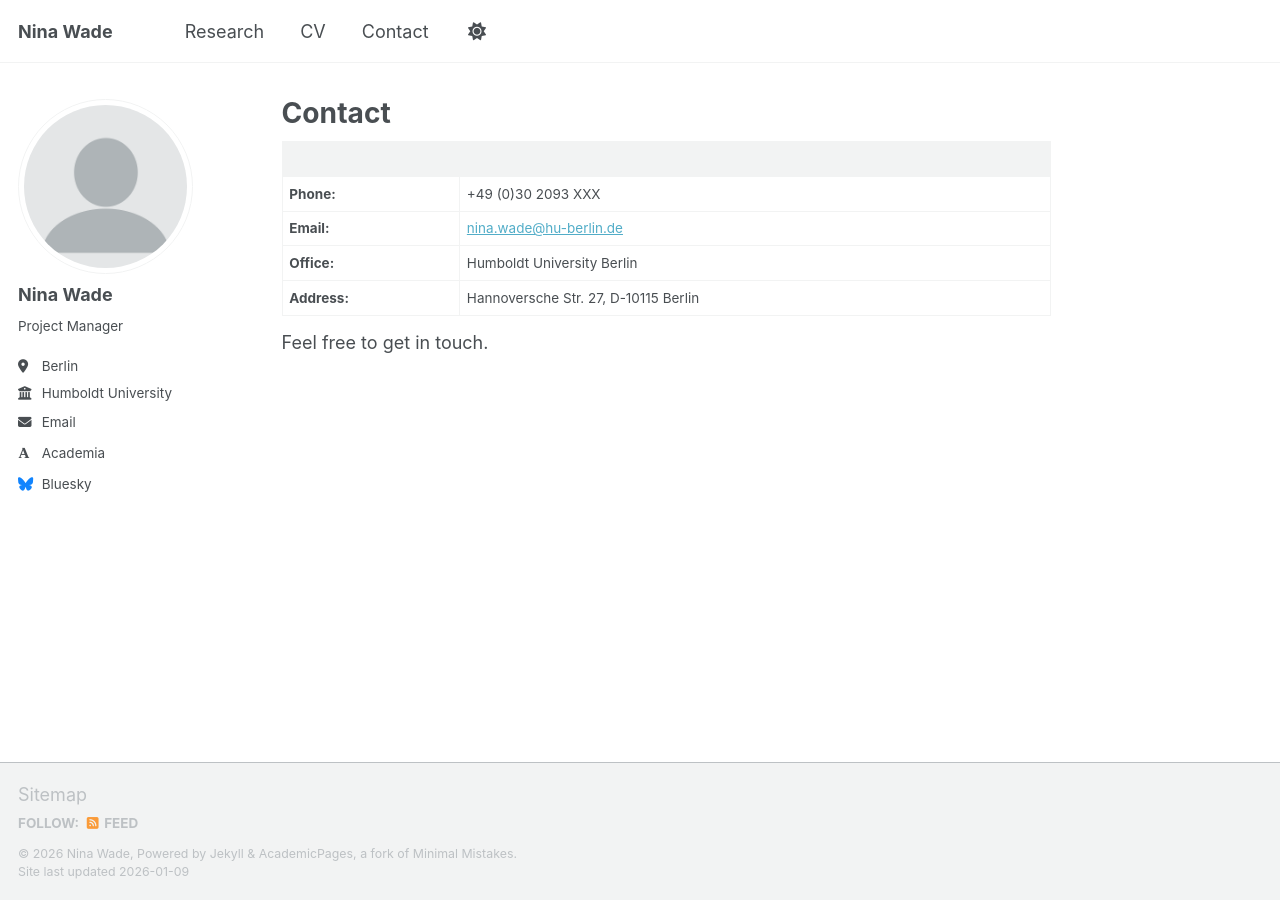
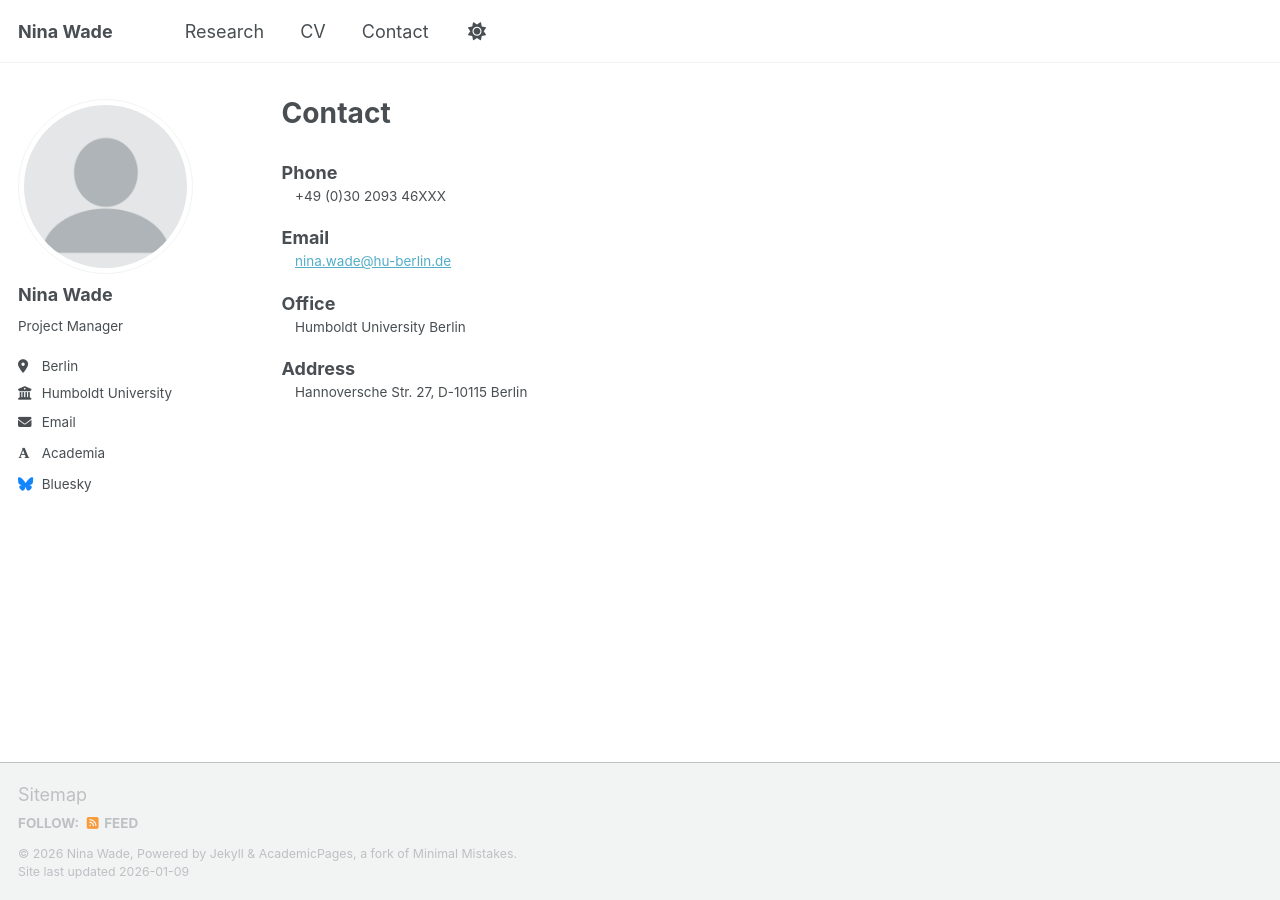
Before and after one commit to ninawade/academicwebsite, a Jekyll site: the page built from _pages/contact.md, in a window 1280 px wide. Built offline with Jekyll 4.4.1, drawn with Linux system fonts in a browser that asks for light colours; some web fonts are replaced; a script bundle is joined from its source files by our own code; library files that are not in the unit come from our copies.

Commit message:
Update contact.md

```diff
--- a/_pages/contact.md
+++ b/_pages/contact.md
@@ -3,11 +3,14 @@ title: "Contact"
 permalink: /contact/
 ---
 
-|            | |
-|------------|------------------------------------------------|
-| **Phone:** | +49 (0)30 2093 XXX                            |
-| **Email:** | [nina.wade@hu-berlin.de](mailto:nina.wade@hu-berlin.de) |
-| **Office:**| Humboldt University Berlin                     |
-| **Address:** | Hannoversche Str. 27, D-10115 Berlin          |
+**Phone**
+: +49 (0)30 2093 46XXX
 
-Feel free to get in touch.
+**Email**
+: [nina.wade@hu-berlin.de](mailto:nina.wade@hu-berlin.de)
+
+**Office**
+: Humboldt University Berlin
+
+**Address**
+: Hannoversche Str. 27, D-10115 Berlin
```
